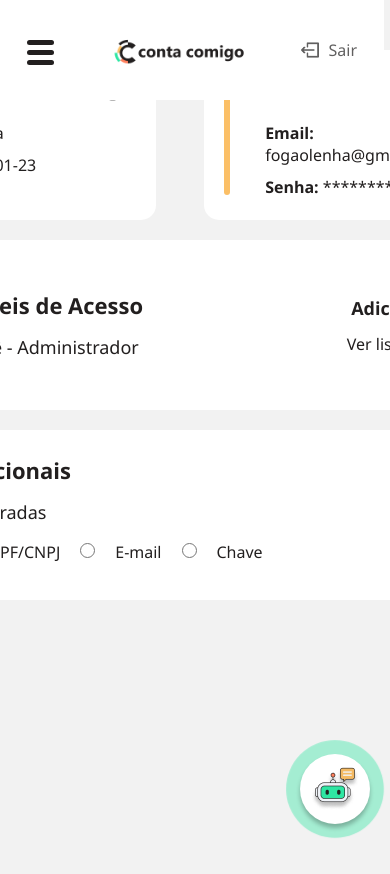
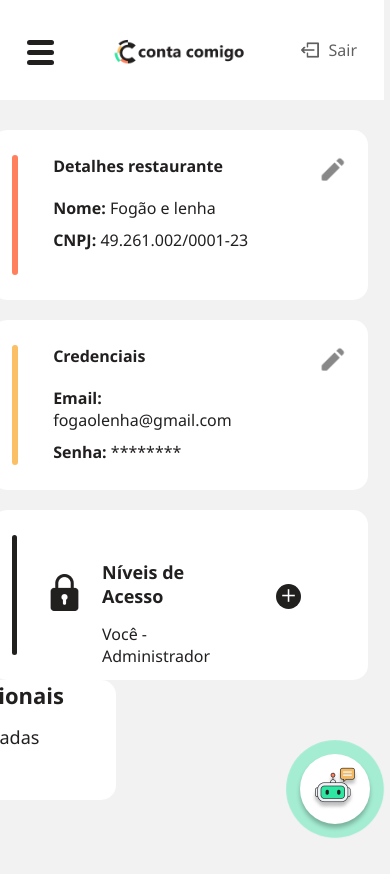
Before and after one commit to Grupo-4-Conta-Comigo/desenvolvimento-site, a React (Create React App) app in the folder conta-comigo/: page /perfil in a window 390 px wide. Shown: the top 874 px of the page. Before the commit the page ends 844 px from the top, so only its background shows below. Built offline with nearby package versions, Linux system fonts and the light colour scheme.

Commit message:
Implementando responsividade v0 na tela Perfil

```diff
--- a/conta-comigo/src/_assets/css/modules/core modules/perfil.module.css
+++ b/conta-comigo/src/_assets/css/modules/core modules/perfil.module.css
@@ -211,7 +211,6 @@
     width: 500px;
     height: 34px;
     display: flex;
-    flex-direction: row;
     color: var(--paletaNum1);
 }
 
@@ -225,3 +224,91 @@
 .select span {
     padding: 20px;
 }
+
+@media screen and (max-width: 1150px) {
+    .container{
+        margin-top: 140px;
+    }
+
+    @media screen and (max-width: 900px){
+        .card .card_main .card_header .card_titulo{
+            font-size: 16px;
+        }
+
+        .container{
+            justify-content: center;
+            margin-top: 180px;
+        }
+
+
+        .container .up{
+            flex-direction: column;
+            align-items: center;
+        }
+
+        .container .up .card{
+            margin-top: 20px;
+        }
+
+        .container .mid .card{
+            width: 42%;
+            margin-top: 20px;
+        }
+
+        .container .mid{
+            display: flex;
+            align-items: center;
+            justify-content: center;
+        }
+
+        .rightSide .valor{
+            display: none;
+        }
+
+        .rightSide .listar{
+            display: none;
+        }
+
+
+        .rightSide{
+            width: 100px;
+            margin-left: 30px;
+        }
+
+        .leftSide{
+            margin-left: 20px;
+        }
+
+        .cadeado{
+            margin-left: 30px;
+        }
+
+        .leftSide .titulo{
+            font-size: 18px;
+        }
+
+        .leftSide p{
+            font-size: 16px;
+        }
+
+        .select{
+            flex-direction: column;
+        }
+
+        .grupo{
+            display: flex;
+            flex-direction: column;
+        }
+
+        .container .bot  {
+            background-color: white;
+            width: 42%;
+            height: 170px;
+            border-radius: 15px;
+            display: flex;
+            align-items: center;
+
+        }
+
+    }
+}
--- a/conta-comigo/src/pages/restrito/Perfil.jsx
+++ b/conta-comigo/src/pages/restrito/Perfil.jsx
@@ -89,7 +89,7 @@ function Perfil() {
 
 
                                 <div className={styles.select}>
-                                        <div>
+                                        <div className={styles.grupo}>
                                             <label for="f-option" className="l-radio">
                                                 <input type="radio" checked="checked"/>
                                                 <span>Celular</span>
```
